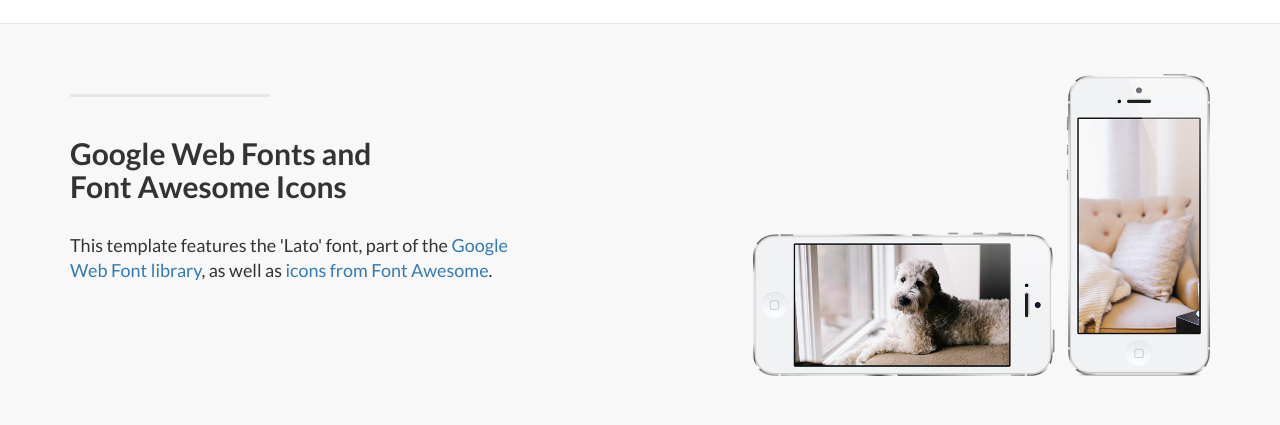
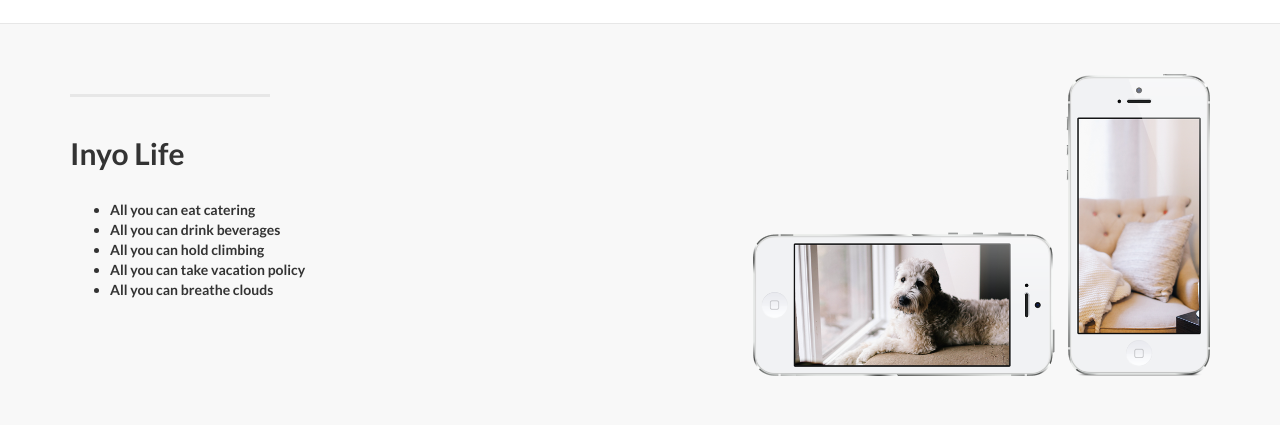
Before and after one commit to rcoh/inyo, a plain HTML site: page index.html in a window 1280 px wide. Shown: the part 1745-2170 px from the top of the page. Drawn offline with Linux system fonts and the light colour scheme.

Commit message:
Inyo life

```diff
--- a/index.html
+++ b/index.html
@@ -55,7 +55,7 @@
                         <a href="#services">Services</a>
                     </li>
                     <li>
-                        <a href="#contact">Contact</a>
+                        <a href="#contact">Life</a>
                     </li>
                 </ul>
             </div>
@@ -147,8 +147,16 @@
                 <div class="col-lg-5 col-sm-6">
                     <hr class="section-heading-spacer">
                     <div class="clearfix"></div>
-                    <h2 class="section-heading">Google Web Fonts and<br>Font Awesome Icons</h2>
-                    <p class="lead">This template features the 'Lato' font, part of the <a target="_blank" href="http://www.google.com/fonts">Google Web Font library</a>, as well as <a target="_blank" href="http://fontawesome.io">icons from Font Awesome</a>.</p>
+                    <h2 class="section-heading">Inyo Life</h2>
+                    <p class="lead">
+                      <ul>
+                        <li>All you can eat catering</li>
+                        <li>All you can drink beverages</li>
+                        <li>All you can hold climbing</li>
+                        <li>All you can take vacation policy</li>
+                        <li>All you can breathe clouds</li>
+                      </ul>
+                    </p>
                 </div>
                 <div class="col-lg-5 col-lg-offset-2 col-sm-6">
                     <img class="img-responsive" src="img/phones.png" alt="">
@@ -159,6 +167,7 @@
         <!-- /.container -->
 
     </div>
+
     <!-- /.content-section-a -->
 
 	<a  name="contact"></a>
```
Also changed, not shown: 1 other file.
